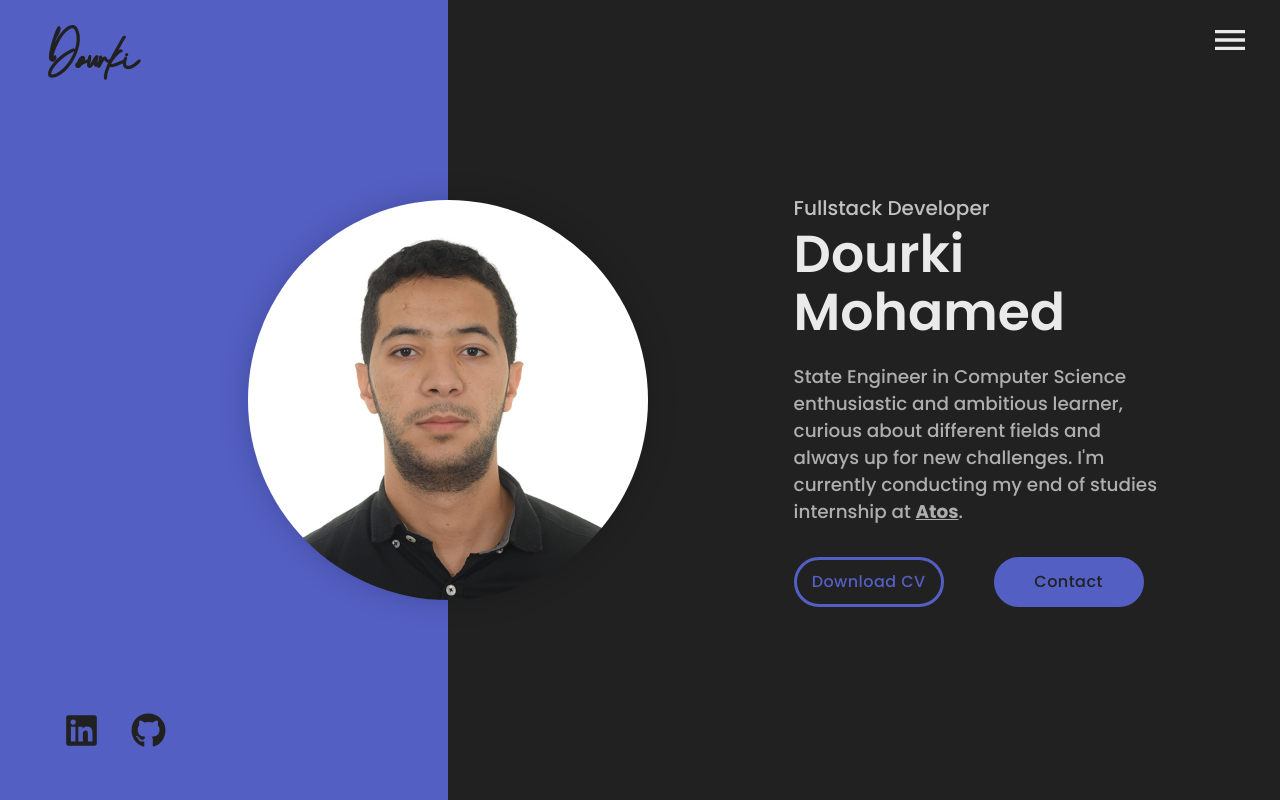
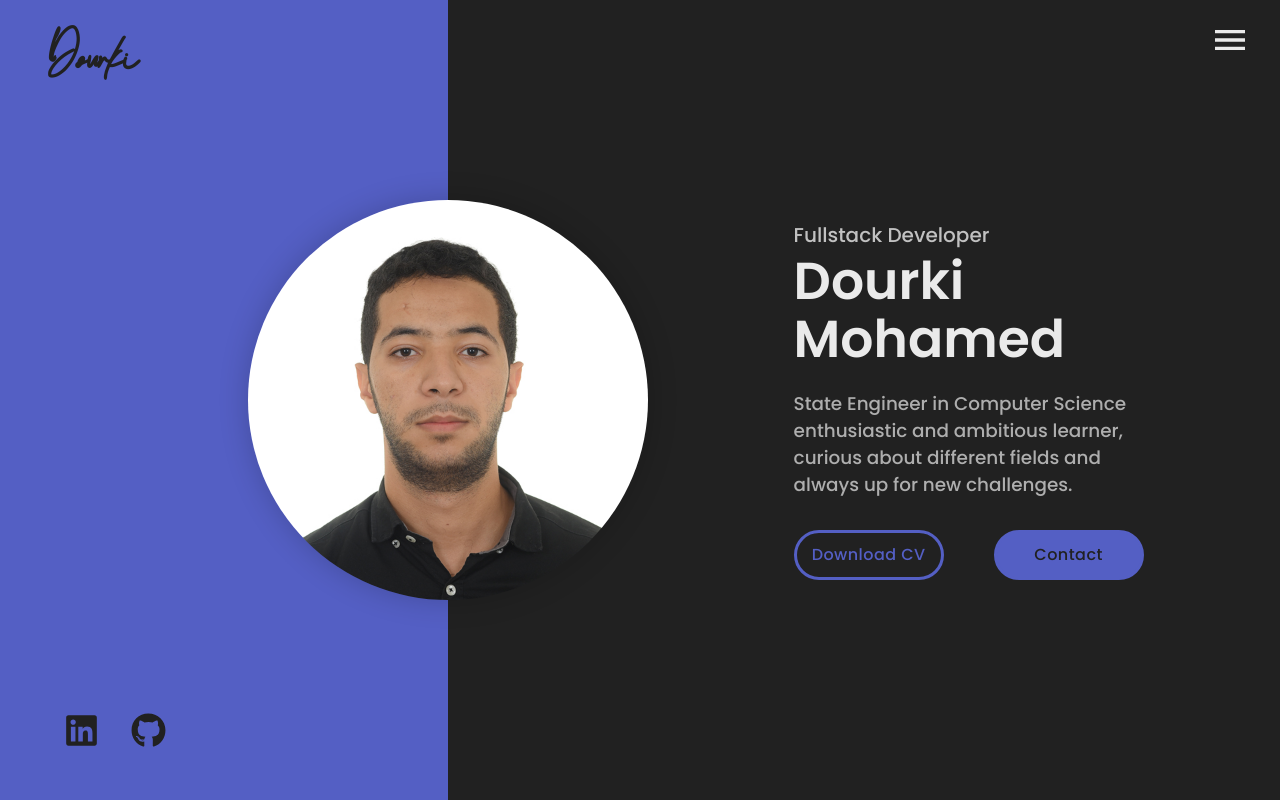
Before and after one commit to mdourki/Portfolio, a React (Create React App) app: page / in a window 1280 px wide. Shown: the top 800 px of the page. Built offline with nearby package versions, Linux system fonts and the light colour scheme; a web font is replaced by a local one.

Commit message:
headerUpdate

```diff
--- a/src/components/Landing/Landing.js
+++ b/src/components/Landing/Landing.js
@@ -163,7 +163,7 @@ function Landing() {
                         <h1>{headerData.name}</h1>
                         <p>
                             {headerData.desciption}
-                            <b><a href='https://atos.net/fr/morocco' target="_blank" id='atosLink'>Atos</a></b>.
+                            {/*<b><a href='https://atos.net/fr/morocco' target="_blank" id='atosLink'>Atos</a></b>.*/}
                         </p>
 
                         <div className='lcr-buttonContainer'>
--- a/src/data/headerData.js
+++ b/src/data/headerData.js
@@ -4,7 +4,7 @@ import resume from '../assets/pdf/resume.pdf'
 export const headerData = {
     name: 'Dourki Mohamed',
     title: "Fullstack Developer",
-    desciption:"State Engineer in Computer Science enthusiastic and ambitious learner, curious about different fields and always up for new challenges. I'm currently conducting my end of studies internship at ",
+    desciption:"State Engineer in Computer Science enthusiastic and ambitious learner, curious about different fields and always up for new challenges.",
     image: pdp,
     resumePdf: resume
 }
```
